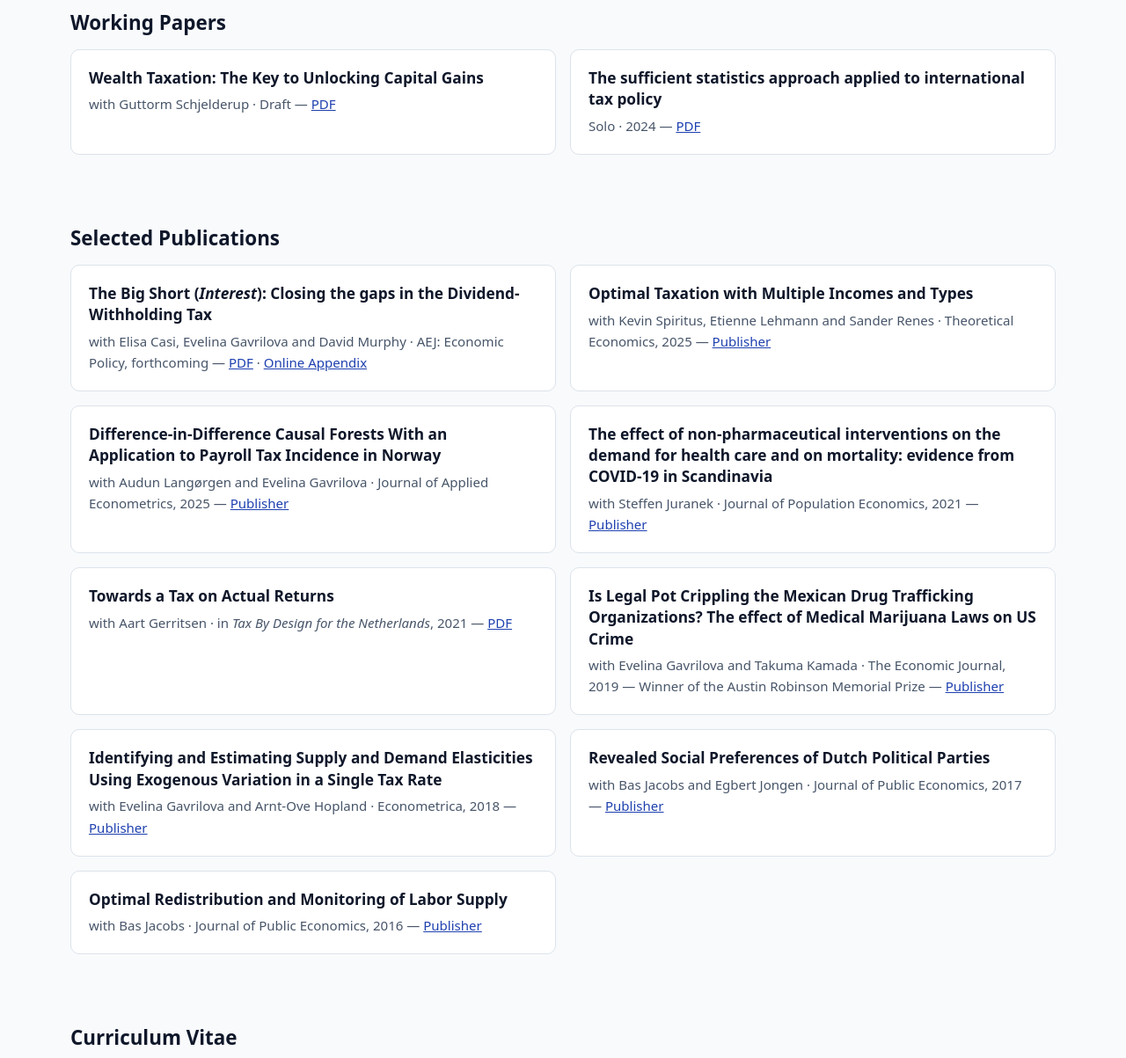
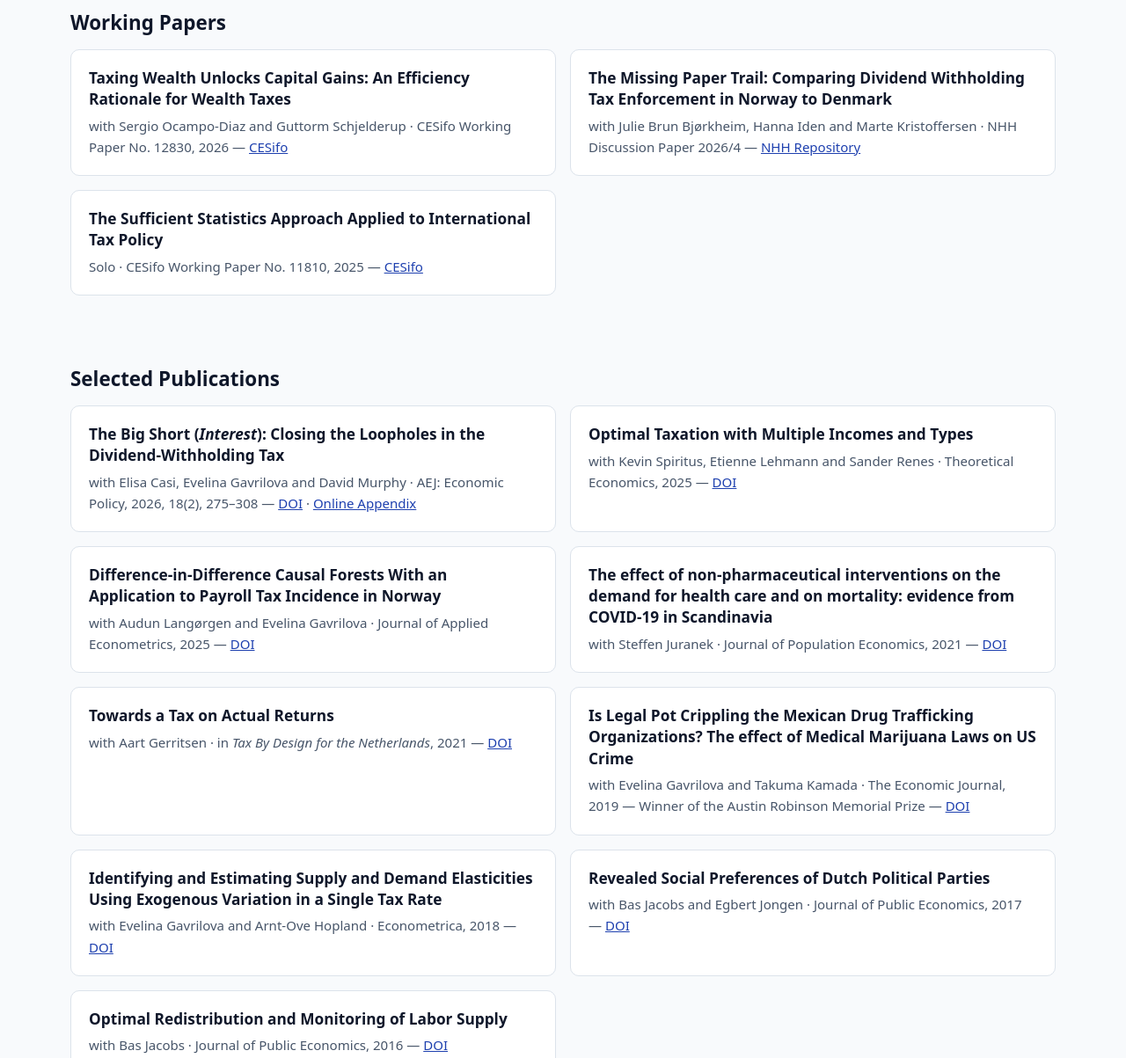
Before and after one commit to Florizz84/florizz84.github.io, a plain HTML site: page index.html in a window 1280 px wide. Shown: the part 400-1603 px from the top of the page at 88% size. Drawn offline with Linux system fonts and the light colour scheme.

Commit message:
Update website 3

```diff
--- a/index.html
+++ b/index.html
@@ -48,12 +48,16 @@
         <h2>Working Papers</h2>
         <div class="grid-2">
           <article class="card">
-            <h3>Wealth Taxation: The Key to Unlocking Capital Gains</h3>
-            <p class="meta">with Guttorm Schjelderup · Draft — <a href="https://www.dropbox.com/scl/fi/g89kdq0tc2xvux2absdj2/SchjelderupZoutman30092024.pdf?rlkey=my0xph5qr404yzyqiqa72ieo5&amp;dl=0" target="_blank" rel="noopener">PDF</a></p>
+            <h3>Taxing Wealth Unlocks Capital Gains: An Efficiency Rationale for Wealth Taxes</h3>
+            <p class="meta">with Sergio Ocampo-Diaz and Guttorm Schjelderup · CESifo Working Paper No. 12830, 2026 — <a href="https://www.ifo.de/en/cesifo/publications/2026/working-paper/taxing-wealth-unlocks-capital-gains-efficiency-rationale-wealth" target="_blank" rel="noopener">CESifo</a></p>
           </article>
           <article class="card">
-            <h3>The sufficient statistics approach applied to international tax policy</h3>
-            <p class="meta">Solo · 2024 — <a href="https://www.econstor.eu/bitstream/10419/316924/1/cesifo1_wp11810.pdf" target="_blank" rel="noopener">PDF</a></p>
+            <h3>The Missing Paper Trail: Comparing Dividend Withholding Tax Enforcement in Norway to Denmark</h3>
+            <p class="meta">with Julie Brun Bjørkheim, Hanna Iden and Marte Kristoffersen · NHH Discussion Paper 2026/4 — <a href="https://hdl.handle.net/11250/5518055" target="_blank" rel="noopener">NHH Repository</a></p>
+          </article>
+          <article class="card">
+            <h3>The Sufficient Statistics Approach Applied to International Tax Policy</h3>
+            <p class="meta">Solo · CESifo Working Paper No. 11810, 2025 — <a href="https://www.ifo.de/en/cesifo/publications/2025/working-paper/sufficient-statistics-approach-applied-international-tax-policy" target="_blank" rel="noopener">CESifo</a></p>
           </article>
         </div>
       </div>
@@ -64,48 +68,48 @@
         <h2>Selected Publications</h2>
         <div class="grid-2">
           <article class="card">
-            <h3>The Big Short (<em>Interest</em>): Closing the gaps in the Dividend-Withholding Tax</h3>
-            <p class="meta">with Elisa Casi, Evelina Gavrilova and David Murphy · AEJ: Economic Policy, forthcoming — <a href="https://www.dropbox.com/scl/fi/z8fkl8ww0861t1nxdigzt/Manuscript.pdf?rlkey=r0tk94mv0hgqaxno0cvo74irf&amp;dl=0" target="_blank" rel="noopener">PDF</a> · <a href="https://www.dropbox.com/scl/fi/ctsmwpty3yeghit84ggoj/Online-Appendix.pdf?rlkey=nijhfwu8zcb2bv6ggmlqo3myo&amp;dl=0" target="_blank" rel="noopener">Online Appendix</a></p>
+            <h3>The Big Short (<em>Interest</em>): Closing the Loopholes in the Dividend-Withholding Tax</h3>
+            <p class="meta">with Elisa Casi, Evelina Gavrilova and David Murphy · AEJ: Economic Policy, 2026, 18(2), 275–308 — <a href="https://doi.org/10.1257/pol.20230547" target="_blank" rel="noopener">DOI</a> · <a href="https://www.dropbox.com/scl/fi/ctsmwpty3yeghit84ggoj/Online-Appendix.pdf?rlkey=nijhfwu8zcb2bv6ggmlqo3myo&amp;dl=0" target="_blank" rel="noopener">Online Appendix</a></p>
           </article>
 
           <article class="card">
             <h3>Optimal Taxation with Multiple Incomes and Types</h3>
-            <p class="meta">with Kevin Spiritus, Etienne Lehmann and Sander Renes · Theoretical Economics, 2025 — <a href="https://econtheory.org/ojs/index.php/te/article/viewFile/20250543/41956/1286" target="_blank" rel="noopener">Publisher</a></p>
+            <p class="meta">with Kevin Spiritus, Etienne Lehmann and Sander Renes · Theoretical Economics, 2025 — <a href="https://doi.org/10.3982/TE5479" target="_blank" rel="noopener">DOI</a></p>
           </article>
 
           <article class="card">
             <h3>Difference-in-Difference Causal Forests With an Application to Payroll Tax Incidence in Norway</h3>
-            <p class="meta">with Audun Langørgen and Evelina Gavrilova · Journal of Applied Econometrics, 2025 — <a href="https://onlinelibrary.wiley.com/doi/full/10.1002/jae.70001" target="_blank" rel="noopener">Publisher</a></p>
+            <p class="meta">with Audun Langørgen and Evelina Gavrilova · Journal of Applied Econometrics, 2025 — <a href="https://doi.org/10.1002/jae.70001" target="_blank" rel="noopener">DOI</a></p>
           </article>
 
           <article class="card">
             <h3>The effect of non-pharmaceutical interventions on the demand for health care and on mortality: evidence from COVID-19 in Scandinavia</h3>
-            <p class="meta">with Steffen Juranek · Journal of Population Economics, 2021 — <a href="https://link.springer.com/article/10.1007/s00148-021-00868-9" target="_blank" rel="noopener">Publisher</a></p>
+            <p class="meta">with Steffen Juranek · Journal of Population Economics, 2021 — <a href="https://doi.org/10.1007/s00148-021-00868-9" target="_blank" rel="noopener">DOI</a></p>
           </article>
 
           <article class="card">
             <h3>Towards a Tax on Actual Returns</h3>
-            <p class="meta">with Aart Gerritsen · in <em>Tax By Design for the Netherlands</em>, 2021 — <a href="https://www.dropbox.com/scl/fi/sp8w3jvd3f9m6eq1zrys9/31JAN_RealReturn.pdf?rlkey=edeykqr0xyhdh5vv4oos6alhd&amp;dl=0" target="_blank" rel="noopener">PDF</a></p>
+            <p class="meta">with Aart Gerritsen · in <em>Tax By Design for the Netherlands</em>, 2021 — <a href="https://doi.org/10.1093/oso/9780192855244.003.0002" target="_blank" rel="noopener">DOI</a></p>
           </article>
 
           <article class="card">
             <h3>Is Legal Pot Crippling the Mexican Drug Trafficking Organizations? The effect of Medical Marijuana Laws on US Crime</h3>
-            <p class="meta">with Evelina Gavrilova and Takuma Kamada · The Economic Journal, 2019 — Winner of the Austin Robinson Memorial Prize — <a href="https://doi.org/10.1111/ecoj.12521" target="_blank" rel="noopener">Publisher</a></p>
+            <p class="meta">with Evelina Gavrilova and Takuma Kamada · The Economic Journal, 2019 — Winner of the Austin Robinson Memorial Prize — <a href="https://doi.org/10.1111/ecoj.12521" target="_blank" rel="noopener">DOI</a></p>
           </article>
 
           <article class="card">
             <h3>Identifying and Estimating Supply and Demand Elasticities Using Exogenous Variation in a Single Tax Rate</h3>
-            <p class="meta">with Evelina Gavrilova and Arnt-Ove Hopland · Econometrica, 2018 — <a href="https://doi.org/10.3982/ECTA15129" target="_blank" rel="noopener">Publisher</a></p>
+            <p class="meta">with Evelina Gavrilova and Arnt-Ove Hopland · Econometrica, 2018 — <a href="https://doi.org/10.3982/ECTA15129" target="_blank" rel="noopener">DOI</a></p>
           </article>
 
           <article class="card">
             <h3>Revealed Social Preferences of Dutch Political Parties</h3>
-            <p class="meta">with Bas Jacobs and Egbert Jongen · Journal of Public Economics, 2017 — <a href="https://doi.org/10.1016/j.jpubeco.2017.08.002" target="_blank" rel="noopener">Publisher</a></p>
+            <p class="meta">with Bas Jacobs and Egbert Jongen · Journal of Public Economics, 2017 — <a href="https://doi.org/10.1016/j.jpubeco.2017.08.002" target="_blank" rel="noopener">DOI</a></p>
           </article>
 
           <article class="card">
             <h3>Optimal Redistribution and Monitoring of Labor Supply</h3>
-            <p class="meta">with Bas Jacobs · Journal of Public Economics, 2016 — <a href="https://doi.org/10.1016/j.jpubeco.2015.12.008" target="_blank" rel="noopener">Publisher</a></p>
+            <p class="meta">with Bas Jacobs · Journal of Public Economics, 2016 — <a href="https://doi.org/10.1016/j.jpubeco.2015.12.008" target="_blank" rel="noopener">DOI</a></p>
           </article>
         </div>
       </div>
```
Also changed, not shown: 2 other files.
